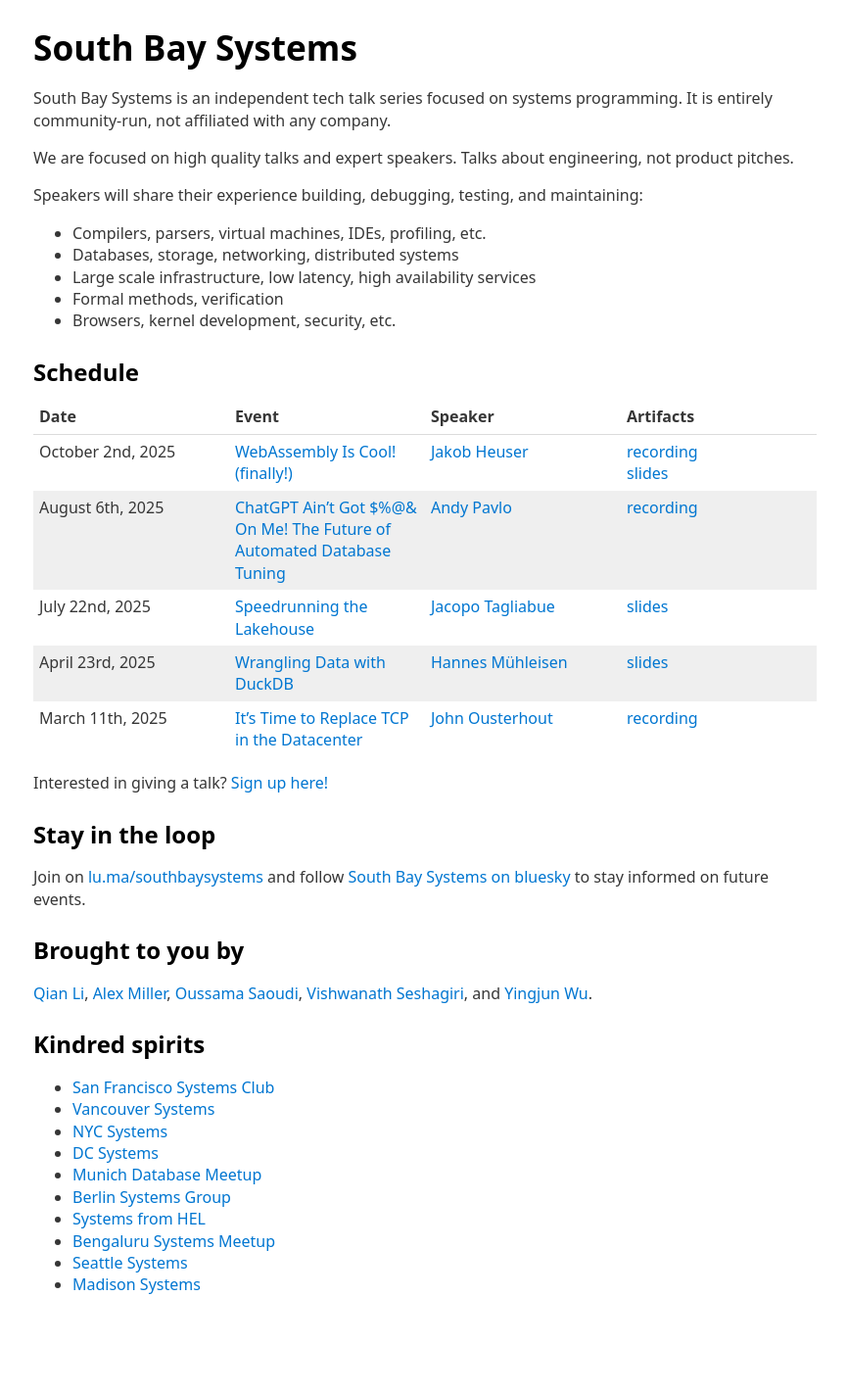
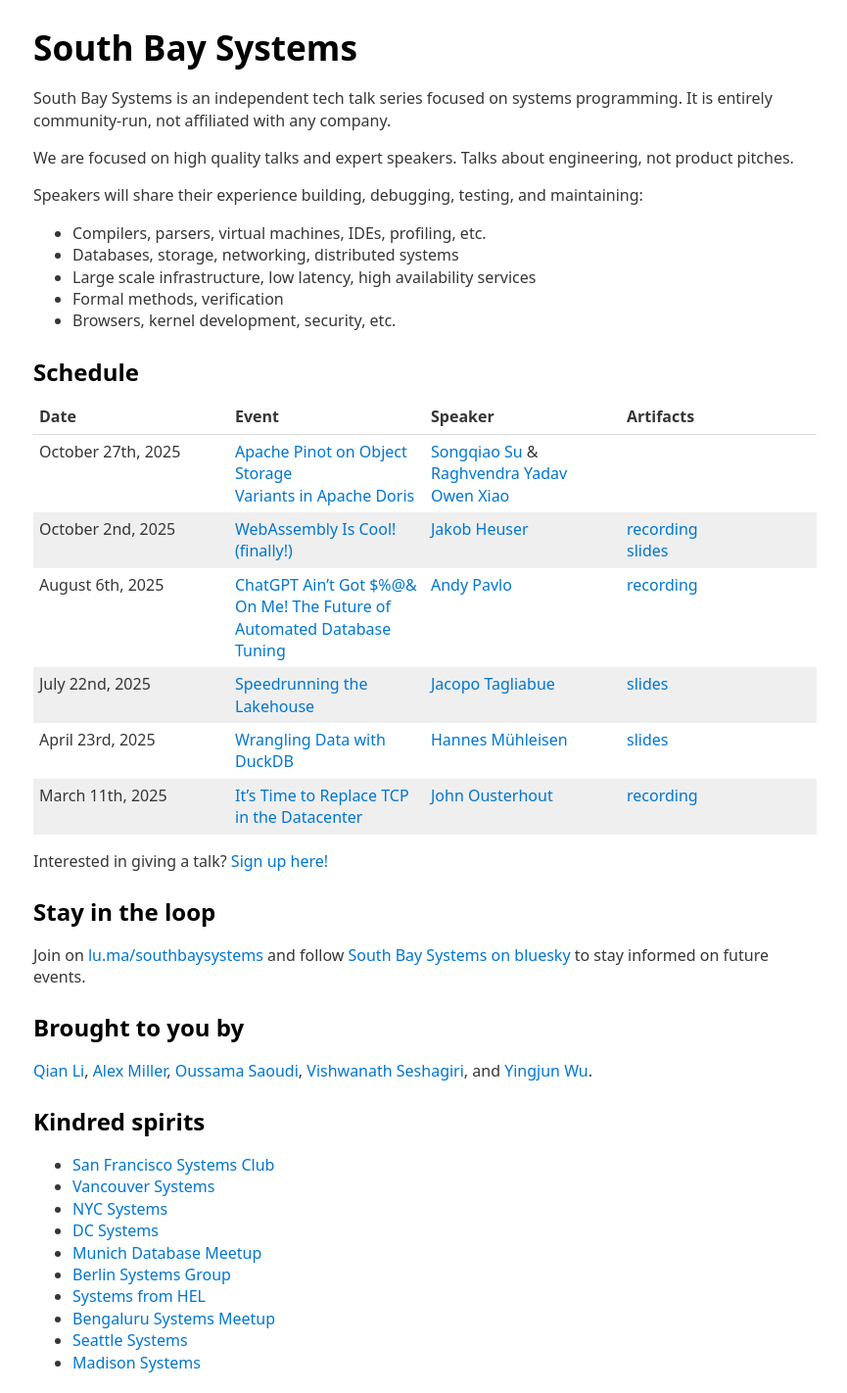
Before and after one commit to thisismiller/southbaysystems.xyz, a Jekyll site: the page built from index.markdown, in a window 1280 px wide. Shown: the whole page at 98% size, without its empty margins (206-1071 px from the left). Built offline with Jekyll 4.4.1, drawn with Linux system fonts in a browser that asks for light colours; before the commit the page ends 1343 px from its top, so only the background shows below that.

Commit message:
Publish october talk

```diff
--- a/index.markdown
+++ b/index.markdown
@@ -21,6 +21,7 @@
 
 | Date | Event | Speaker | Artifacts |
 | --- | --- | --- | --- |
+| October 27th, 2025| [Apache Pinot on Object Storage](https://luma.com/9o6bahgc) <br /> [Variants in Apache Doris](https://luma.com/9o6bahgc) | [Songqiao Su](https://www.linkedin.com/in/songqiao-su-78516471/) & [Raghvendra Yadav](https://www.linkedin.com/in/raghvendra-yadav-b996a520/) <br /> [Owen Xiao](https://www.linkedin.com/in/owen-xiao/) | |
 | October 2nd, 2025 | [WebAssembly Is Cool! (finally!)](https://luma.com/p3mibf27) | [Jakob Heuser](https://www.linkedin.com/in/jakobheuser/) | [recording](https://www.twitch.tv/videos/2584553684) <br /> [slides](/files/WebAssemblyIsCool.pdf) |
 | August 6th, 2025 | [ChatGPT Ain’t Got $%@& On Me! The Future of Automated Database Tuning](https://lu.ma/ha0dc4nj) | [Andy Pavlo](https://www.cs.cmu.edu/~pavlo/) | [recording](https://youtu.be/Xdg310sivqI)|
 | July 22nd, 2025 | [Speedrunning the Lakehouse](https://lu.ma/5zcpbae9) | [Jacopo Tagliabue](https://www.linkedin.com/in/jacopotagliabue/) | [slides](/files/SpeedrunningFaaSLakehouse.pdf) |
```
